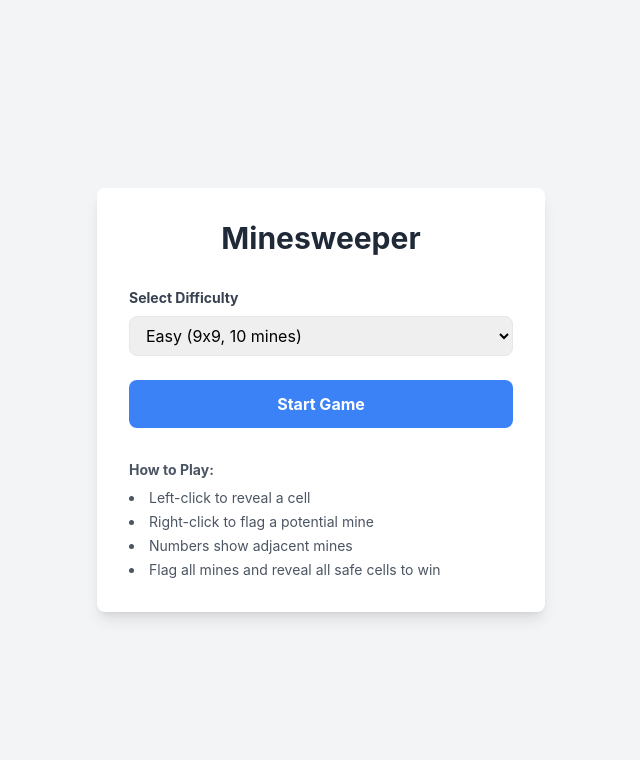
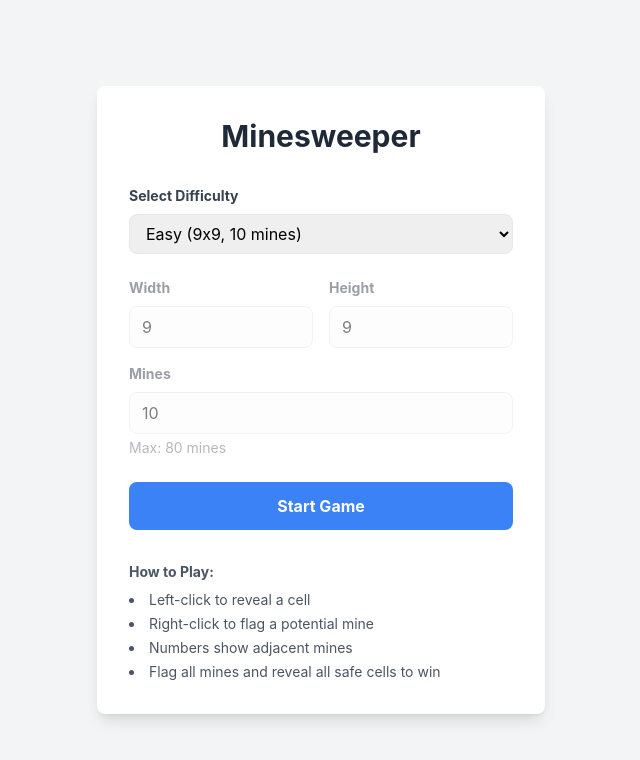
Before and after one commit to oneself/mineswpr, a React (Create React App) app: page / in a window 1280 px wide. Shown: the top 760 px of the page, without its empty margins (319-959 px from the left). Built offline with nearby package versions, Linux system fonts and the light colour scheme.

Commit message:
Adding Custom difficulty

```diff
--- a/src/components/Game.tsx
+++ b/src/components/Game.tsx
@@ -5,7 +5,14 @@ import { Minesweeper } from './Minesweeper';
 
 export const Game: React.FC = () => {
   const [page, setPage] = useState<GamePage>('start');
-  const [settings, setSettings] = useState<GameSettings>({ difficulty: 'easy' });
+  const [settings, setSettings] = useState<GameSettings>({
+    difficulty: 'easy',
+    config: {
+      rows: 9,
+      cols: 9,
+      mines: 10
+    }
+  });
 
   const handleStart = (newSettings: GameSettings) => {
     setSettings(newSettings);
@@ -22,6 +29,7 @@ export const Game: React.FC = () => {
       {page === 'game' && (
         <Minesweeper
           initialDifficulty={settings.difficulty}
+          initialConfig={settings.config}
           onBackToStart={handleBackToStart}
         />
       )}
--- a/src/components/Minesweeper.tsx
+++ b/src/components/Minesweeper.tsx
@@ -1,26 +1,27 @@
 import React, { useState, useCallback } from 'react';
-import { GameState, DIFFICULTY_CONFIG, Difficulty } from '../types/minesweeper';
+import { GameState, DIFFICULTY_CONFIG, Difficulty, GameConfig } from '../types/minesweeper';
 import { createBoard, revealCell, checkWin, autoRevealSafeCells } from '../utils/gameUtils';
 import { Cell } from './Cell';
 import { Modal } from './Modal';
 
 interface MinesweeperProps {
   initialDifficulty: Difficulty;
+  initialConfig: GameConfig;
   onBackToStart: () => void;
 }
 
 export const Minesweeper: React.FC<MinesweeperProps> = ({
   initialDifficulty,
+  initialConfig,
   onBackToStart,
 }) => {
   const [difficulty] = useState<Difficulty>(initialDifficulty);
   const [gameState, setGameState] = useState<GameState>(() => {
-    const config = DIFFICULTY_CONFIG[difficulty];
     return {
-      board: createBoard(config),
+      board: createBoard(initialConfig),
       gameOver: false,
       gameWon: false,
-      mineCount: config.mines,
+      mineCount: initialConfig.mines,
       flagCount: 0,
     };
   });
@@ -102,7 +103,7 @@ export const Minesweeper: React.FC<MinesweeperProps> = ({
   }, [gameState.gameOver, gameState.gameWon]);
 
   const resetGame = useCallback(() => {
-    const config = DIFFICULTY_CONFIG[difficulty];
+    const config = difficulty === 'custom' ? initialConfig : DIFFICULTY_CONFIG[difficulty];
     setGameState({
       board: createBoard(config),
       gameOver: false,
@@ -111,7 +112,7 @@ export const Minesweeper: React.FC<MinesweeperProps> = ({
       flagCount: 0,
     });
     setShowModal(false);
-  }, [difficulty]);
+  }, [difficulty, initialConfig]);
 
   return (
     <div className="flex flex-col items-center min-h-screen bg-gray-100 p-4">
--- a/src/components/StartPage.tsx
+++ b/src/components/StartPage.tsx
@@ -1,5 +1,5 @@
-import React from 'react';
-import { Difficulty, DIFFICULTY_CONFIG } from '../types/minesweeper';
+import React, { useState, useEffect } from 'react';
+import { Difficulty, DIFFICULTY_CONFIG, GameConfig } from '../types/minesweeper';
 import { GameSettings } from '../types/game';
 
 interface StartPageProps {
@@ -7,10 +7,51 @@ interface StartPageProps {
 }
 
 export const StartPage: React.FC<StartPageProps> = ({ onStart }) => {
-  const [selectedDifficulty, setSelectedDifficulty] = React.useState<Difficulty>('easy');
+  const [selectedDifficulty, setSelectedDifficulty] = useState<Difficulty>('easy');
+  const [customConfig, setCustomConfig] = useState<GameConfig>({
+    rows: DIFFICULTY_CONFIG.easy.rows,
+    cols: DIFFICULTY_CONFIG.easy.cols,
+    mines: DIFFICULTY_CONFIG.easy.mines,
+  });
+
+  // Update custom config when difficulty changes
+  useEffect(() => {
+    if (selectedDifficulty !== 'custom') {
+      setCustomConfig(DIFFICULTY_CONFIG[selectedDifficulty]);
+    }
+  }, [selectedDifficulty]);
+
+  // Check if current config matches any preset
+  const updateDifficultyFromConfig = (config: GameConfig) => {
+    const matchingDifficulty = (Object.entries(DIFFICULTY_CONFIG) as [Difficulty, GameConfig][])
+      .find(([key, preset]) =>
+        key !== 'custom' &&
+        preset.rows === config.rows &&
+        preset.cols === config.cols &&
+        preset.mines === config.mines
+      );
+
+    setSelectedDifficulty(matchingDifficulty ? matchingDifficulty[0] : 'custom');
+  };
+
+  const handleConfigChange = (field: keyof GameConfig, value: string) => {
+    const numValue = parseInt(value) || 0;
+    const newConfig = { ...customConfig, [field]: numValue };
+
+    // Ensure mines don't exceed available cells
+    if (field === 'mines') {
+      newConfig.mines = Math.min(numValue, (newConfig.rows * newConfig.cols) - 1);
+    } else {
+      newConfig.mines = Math.min(newConfig.mines, (newConfig.rows * newConfig.cols) - 1);
+    }
+
+    setCustomConfig(newConfig);
+    updateDifficultyFromConfig(newConfig);
+  };
 
   const handleStart = () => {
-    onStart({ difficulty: selectedDifficulty });
+    const config = selectedDifficulty === 'custom' ? customConfig : DIFFICULTY_CONFIG[selectedDifficulty];
+    onStart({ difficulty: selectedDifficulty, config });
   };
 
   return (
@@ -28,16 +69,61 @@ export const StartPage: React.FC<StartPageProps> = ({ onStart }) => {
               onChange={(e) => setSelectedDifficulty(e.target.value as Difficulty)}
               className="w-full px-3 py-2 border rounded-lg focus:outline-none focus:ring-2 focus:ring-blue-500"
             >
-              <option value="easy">
-                Easy ({DIFFICULTY_CONFIG.easy.rows}x{DIFFICULTY_CONFIG.easy.cols}, {DIFFICULTY_CONFIG.easy.mines} mines)
-              </option>
-              <option value="medium">
-                Medium ({DIFFICULTY_CONFIG.medium.rows}x{DIFFICULTY_CONFIG.medium.cols}, {DIFFICULTY_CONFIG.medium.mines} mines)
-              </option>
-              <option value="hard">
-                Hard ({DIFFICULTY_CONFIG.hard.rows}x{DIFFICULTY_CONFIG.hard.cols}, {DIFFICULTY_CONFIG.hard.mines} mines)
-              </option>
+              <option value="easy">Easy (9x9, 10 mines)</option>
+              <option value="medium">Medium (16x16, 40 mines)</option>
+              <option value="hard">Hard (16x30, 99 mines)</option>
+              <option value="custom">Custom</option>
             </select>
+          </div>
+
+          <div className={`space-y-4 ${selectedDifficulty === 'custom' ? 'opacity-100' : 'opacity-50'}`}>
+            <div className="grid grid-cols-2 gap-4">
+              <div>
+                <label className="block text-gray-700 text-sm font-bold mb-2">
+                  Width
+                </label>
+                <input
+                  type="number"
+                  min="5"
+                  max="50"
+                  value={customConfig.cols}
+                  onChange={(e) => handleConfigChange('cols', e.target.value)}
+                  className="w-full px-3 py-2 border rounded-lg focus:outline-none focus:ring-2 focus:ring-blue-500"
+                  disabled={selectedDifficulty !== 'custom'}
+                />
+              </div>
+              <div>
+                <label className="block text-gray-700 text-sm font-bold mb-2">
+                  Height
+                </label>
+                <input
+                  type="number"
+                  min="5"
+                  max="50"
+                  value={customConfig.rows}
+                  onChange={(e) => handleConfigChange('rows', e.target.value)}
+                  className="w-full px-3 py-2 border rounded-lg focus:outline-none focus:ring-2 focus:ring-blue-500"
+                  disabled={selectedDifficulty !== 'custom'}
+                />
+              </div>
+            </div>
+            <div>
+              <label className="block text-gray-700 text-sm font-bold mb-2">
+                Mines
+              </label>
+              <input
+                type="number"
+                min="1"
+                max={(customConfig.rows * customConfig.cols) - 1}
+                value={customConfig.mines}
+                onChange={(e) => handleConfigChange('mines', e.target.value)}
+                className="w-full px-3 py-2 border rounded-lg focus:outline-none focus:ring-2 focus:ring-blue-500"
+                disabled={selectedDifficulty !== 'custom'}
+              />
+              <p className="text-sm text-gray-500 mt-1">
+                Max: {(customConfig.rows * customConfig.cols) - 1} mines
+              </p>
+            </div>
           </div>
 
           <button
--- a/src/types/game.ts
+++ b/src/types/game.ts
@@ -1,7 +1,8 @@
-import { Difficulty } from './minesweeper';
+import { Difficulty, GameConfig } from './minesweeper';
 
 export interface GameSettings {
   difficulty: Difficulty;
+  config: GameConfig;
 }
 
 export type GamePage = 'start' | 'game';
--- a/src/types/minesweeper.ts
+++ b/src/types/minesweeper.ts
@@ -15,7 +15,7 @@ export interface GameState {
   flagCount: number;
 }
 
-export type Difficulty = 'easy' | 'medium' | 'hard';
+export type Difficulty = 'easy' | 'medium' | 'hard' | 'custom';
 
 export interface GameConfig {
   rows: number;
@@ -27,4 +27,5 @@ export const DIFFICULTY_CONFIG: Record<Difficulty, GameConfig> = {
   easy: { rows: 9, cols: 9, mines: 10 },
   medium: { rows: 16, cols: 16, mines: 40 },
   hard: { rows: 16, cols: 30, mines: 99 },
+  custom: { rows: 9, cols: 9, mines: 10 },
 };
```
